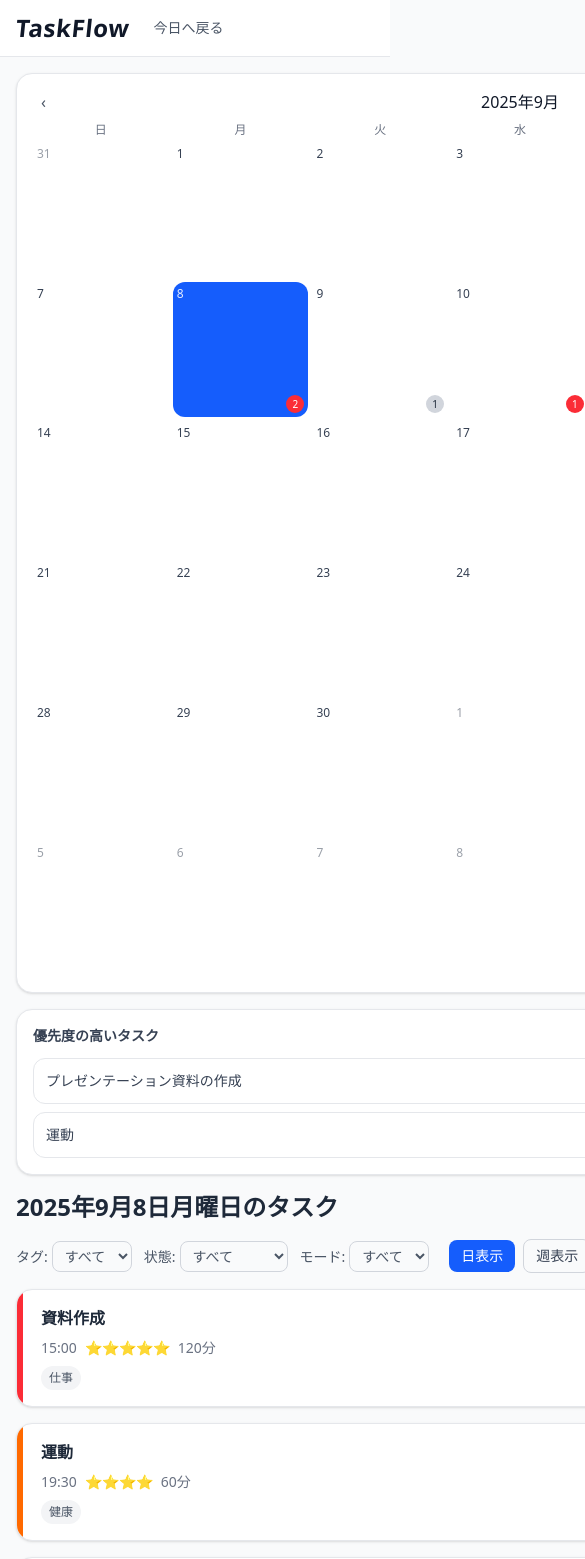
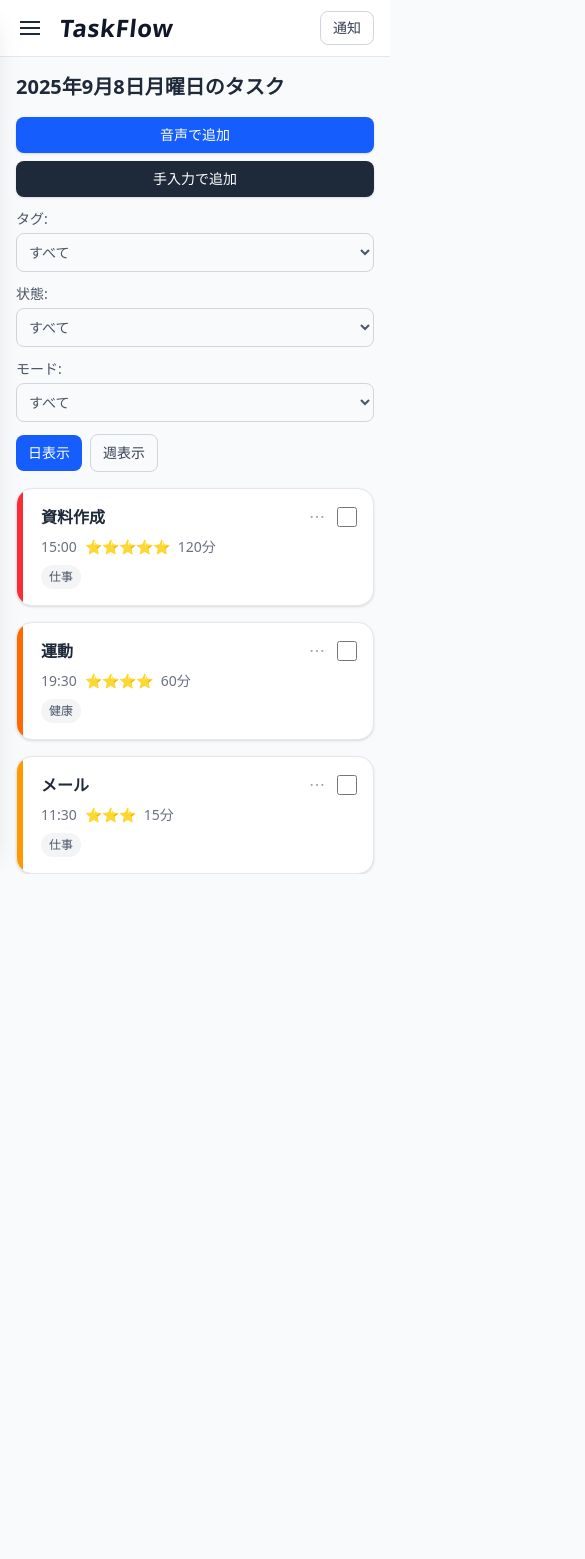
Before and after one commit to Raiki215/todo_frontend, a Next.js app: page / in a window 390 px wide. Shown: the top 1559 px of the page, 585 px wide, since content can reach past the window. After the commit the page ends 874 px from the top, so only its background shows below. Built offline with nearby package versions, Linux system fonts and the light colour scheme.

Commit message:
モバイル版を追加

```diff
--- a/src/app/layout.tsx
+++ b/src/app/layout.tsx
@@ -12,7 +12,9 @@ export default function RootLayout({
 }) {
   return (
     <html lang="ja">
-      <body className="min-h-screen bg-gray-50 text-gray-900">{children}</body>
+      <body className="min-h-screen bg-gray-50 text-gray-900 overflow-x-hidden">
+        {children}
+      </body>
     </html>
   );
 }
--- a/src/app/page.tsx
+++ b/src/app/page.tsx
@@ -1,3 +1,4 @@
+// src/app/page.tsx
 import AppHeader from "@/components/layout/AppHeader";
 import SidePanel from "@/components/layout/SidePanel";
 import FilterBar from "@/components/filters/FilterBar";
@@ -8,22 +9,24 @@ export default function HomePage() {
     <>
       <AppHeader />
 
-      <div className="mx-auto w-[clamp(1040px,92vw,1400px)] px-4 sm:px-6 xl:px-8 pt-4 sm:pt-6">
-        <div className="grid grid-cols-1 lg:grid-cols-[280px_1fr] xl:grid-cols-[300px_1fr] gap-4 sm:gap-6 xl:gap-8">
-          {/* 左ペイン（白背景のカレンダー＋優先度高タスク） */}
-          <SidePanel />
+      <div className="mx-auto w-full md:w-[clamp(720px,92vw,1400px)] lg:w-[clamp(1040px,92vw,1400px)] px-4 sm:px-6 xl:px-8 pt-4 sm:pt-6">
+        <div className="grid grid-cols-1 lg:grid-cols-[300px_1fr] gap-4 sm:gap-6 xl:gap-8">
+          {/* 左ペイン：デスクトップのみ */}
+          <div className="hidden lg:block">
+            <SidePanel />
+          </div>
 
-          {/* 右メイン（上部は白い箱で囲わない） */}
+          {/* 右メイン */}
           <section className="space-y-4">
-            {/* タイトル + フィルタ（白枠なし） */}
-            <div className="space-y-4">
-              <h1 className="text-2xl font-bold text-gray-800">
-                2025年9月8日月曜日のタスク
-              </h1>
-              <FilterBar />
-            </div>
+            {/* タイトル */}
+            <h1 className="text-xl sm:text-2xl font-bold text-gray-800">
+              2025年9月8日月曜日のタスク
+            </h1>
 
-            {/* タスクリスト（縦バー付きカード） */}
+            {/* フィルタ＆アクション（内部でモバイル最適化） */}
+            <FilterBar />
+
+            {/* タスクリスト（既存のカードでOK） */}
             <TaskList />
           </section>
         </div>
--- a/src/components/filters/FilterBar.tsx
+++ b/src/components/filters/FilterBar.tsx
@@ -1,14 +1,22 @@
-/**
- * 右上のタイトル配下に並ぶフィルタ群（白い箱では囲わない）
- */
+// src/components/filters/FilterBar.tsx
 export default function FilterBar() {
   return (
-    <div className="flex flex-wrap items-center justify-between gap-3">
-      {/* 左：セレクト群 */}
-      <div className="flex flex-wrap items-center gap-3">
+    <div className="flex flex-col gap-3 lg:flex-row lg:items-center lg:justify-between">
+      {/* モバイル：ボタンを先に、デスクトップ：右側へ */}
+      <div className="order-1 lg:order-none grid grid-cols-1 sm:grid-cols-2 gap-2 w-full lg:w-auto">
+        <button className="w-full inline-flex items-center justify-center gap-2 rounded-lg bg-blue-600 px-3 py-2 text-sm text-white shadow-sm hover:bg-blue-700">
+          音声で追加
+        </button>
+        <button className="w-full inline-flex items-center justify-center gap-2 rounded-lg bg-gray-800 px-3 py-2 text-sm text-white shadow-sm hover:bg-gray-900">
+          手入力で追加
+        </button>
+      </div>
+
+      {/* セレクト群 */}
+      <div className="order-2 lg:order-none grid grid-cols-1 sm:grid-cols-3 gap-3 w-full lg:w-auto">
         <label className="text-sm text-gray-600">
           タグ:
-          <select className="ml-1 rounded-lg border border-gray-300 px-2 py-1 text-sm">
+          <select className="mt-1 w-full rounded-lg border border-gray-300 px-2 py-2 text-sm">
             <option>すべて</option>
             <option>仕事</option>
             <option>重要</option>
@@ -17,7 +25,7 @@ export default function FilterBar() {
         </label>
         <label className="text-sm text-gray-600">
           状態:
-          <select className="ml-1 rounded-lg border border-gray-300 px-2 py-1 text-sm">
+          <select className="mt-1 w-full rounded-lg border border-gray-300 px-2 py-2 text-sm">
             <option>すべて</option>
             <option>未完了</option>
             <option>完了</option>
@@ -26,30 +34,20 @@ export default function FilterBar() {
         </label>
         <label className="text-sm text-gray-600">
           モード:
-          <select className="ml-1 rounded-lg border border-gray-300 px-2 py-1 text-sm">
+          <select className="mt-1 w-full rounded-lg border border-gray-300 px-2 py-2 text-sm">
             <option>すべて</option>
             <option>通常</option>
           </select>
         </label>
-
-        {/* 表示切替（ダミー） */}
-        <div className="ml-2 flex items-center gap-2">
-          <button className="rounded-lg bg-blue-600 px-3 py-1.5 text-sm text-white">
-            日表示
-          </button>
-          <button className="rounded-lg border border-gray-300 px-3 py-1.5 text-sm text-gray-700 hover:bg-gray-50">
-            週表示
-          </button>
-        </div>
       </div>
 
-      {/* 右：追加ボタン */}
-      <div className="flex items-center gap-2">
-        <button className="inline-flex items-center gap-2 rounded-lg bg-blue-600 px-3 py-1.5 text-sm text-white shadow-sm hover:bg-blue-700">
-          音声で追加
+      {/* 日/週 切替（必要なら残す） */}
+      <div className="order-3 lg:order-none flex items-center gap-2">
+        <button className="rounded-lg bg-blue-600 px-3 py-2 text-sm text-white">
+          日表示
         </button>
-        <button className="inline-flex items-center gap-2 rounded-lg bg-gray-800 px-3 py-1.5 text-sm text-white shadow-sm hover:bg-gray-900">
-          手入力で追加
+        <button className="rounded-lg border border-gray-300 px-3 py-2 text-sm text-gray-700 hover:bg-gray-50">
+          週表示
         </button>
       </div>
     </div>
--- a/src/components/layout/AppHeader.tsx
+++ b/src/components/layout/AppHeader.tsx
@@ -1,32 +1,54 @@
+// src/components/layout/AppHeader.tsx
 "use client";
 
-/**
- * 1440でも余白が気になりにくいフルイド幅。
- * 検索やアイコンは入れず、「通知」ボタンを右上に設置。
- */
+import { useState } from "react";
+import Drawer from "@/components/layout/Drawer";
+import SidePanel from "@/components/layout/SidePanel";
+
 export default function AppHeader() {
+  const [open, setOpen] = useState(false);
+
   return (
+    <>
       <header className="sticky top-0 z-50 border-b border-gray-200 bg-white">
-      <div className="mx-auto w-[clamp(1040px,92vw,1400px)] px-4 sm:px-6 xl:px-8">
+        <div className="mx-auto w-full md:w-[clamp(720px,92vw,1400px)] lg:w-[clamp(1040px,92vw,1400px)] px-4 sm:px-6 xl:px-8">
           <div className="h-14 flex items-center justify-between gap-4">
-          {/* 左：ロゴ + 今日へ戻る */}
-          <div className="flex items-center gap-6">
+            {/* 左：ハンバーガー（lg未満のみ）＋ロゴ＋今日へ戻る */}
+            <div className="flex items-center gap-3">
+              <button
+                className="lg:hidden -ml-1 p-2 rounded-lg hover:bg-gray-100"
+                aria-label="メニューを開く"
+                onClick={() => setOpen(true)}
+              >
+                <span className="block h-0.5 w-5 bg-gray-800 mb-1" />
+                <span className="block h-0.5 w-5 bg-gray-800 mb-1" />
+                <span className="block h-0.5 w-5 bg-gray-800" />
+              </button>
               <div className="text-2xl font-extrabold tracking-wide select-none">
                 <span className="inline-block -skew-x-6">TaskFlow</span>
               </div>
-            <button className="text-sm text-gray-600 hover:text-gray-900">
+              <button className="hidden sm:inline-block text-sm text-gray-600 hover:text-gray-900">
                 今日へ戻る
               </button>
             </div>
 
-          {/* 右：通知ボタン（アイコンなし・テキスト） */}
-          <div className="flex items-center gap-5">
-            <button className="rounded-lg border border-gray-300 bg-white px-3 py-1.5 text-sm text-gray-700 hover:bg-gray-50">
+            {/* 右：通知のみ */}
+            <div className="flex items-center gap-3">
+              <button
+                id="notifyBtn"
+                className="rounded-lg border border-gray-300 bg-white px-3 py-1.5 text-sm text-gray-700 hover:bg-gray-50"
+              >
                 通知
               </button>
             </div>
           </div>
         </div>
       </header>
+
+      {/* モバイル用ドロワー */}
+      <Drawer open={open} onClose={() => setOpen(false)} title="メニュー">
+        <SidePanel />
+      </Drawer>
+    </>
   );
 }
--- a/src/components/layout/Drawer.tsx
+++ b/src/components/layout/Drawer.tsx
@@ -0,0 +1,68 @@
+// src/components/layout/Drawer.tsx
+"use client";
+
+import { useEffect, useState } from "react";
+import { createPortal } from "react-dom";
+
+type DrawerProps = {
+  open: boolean;
+  onClose: () => void;
+  title?: string;
+  children: React.ReactNode;
+};
+
+export default function Drawer({
+  open,
+  onClose,
+  title,
+  children,
+}: DrawerProps) {
+  const [mounted, setMounted] = useState(false);
+  useEffect(() => setMounted(true), []);
+  useEffect(() => {
+    const onKey = (e: KeyboardEvent) => e.key === "Escape" && onClose();
+    if (open) document.addEventListener("keydown", onKey);
+    return () => document.removeEventListener("keydown", onKey);
+  }, [open, onClose]);
+
+  if (!mounted) return null;
+  return createPortal(
+    <div
+      aria-hidden={!open}
+      className={`fixed inset-0 z-50 ${open ? "" : "pointer-events-none"}`}
+    >
+      {/* Overlay */}
+      <div
+        className={`absolute inset-0 bg-black/30 transition-opacity ${
+          open ? "opacity-100" : "opacity-0"
+        }`}
+        onClick={onClose}
+      />
+      {/* Panel */}
+      <aside
+        className={`absolute left-0 top-0 h-full w-[320px] sm:w-[360px] bg-white shadow-xl border-r border-gray-200
+        transition-transform duration-200 will-change-transform ${
+          open ? "translate-x-0" : "-translate-x-full"
+        }`}
+        role="dialog"
+        aria-modal="true"
+        aria-label={title ?? "メニュー"}
+      >
+        <div className="flex items-center justify-between h-14 px-4 border-b border-gray-200">
+          <div className="text-sm font-semibold">{title ?? "メニュー"}</div>
+          <button
+            onClick={onClose}
+            className="text-gray-500 hover:text-gray-800"
+            aria-label="閉じる"
+          >
+            ×
+          </button>
+        </div>
+        <div className="p-3 overflow-y-auto h-[calc(100%-56px)]">
+          {children}
+        </div>
+      </aside>
+    </div>,
+    document.body
+  );
+}
```
Lines whose indentation alone changed are shown as unchanged.
